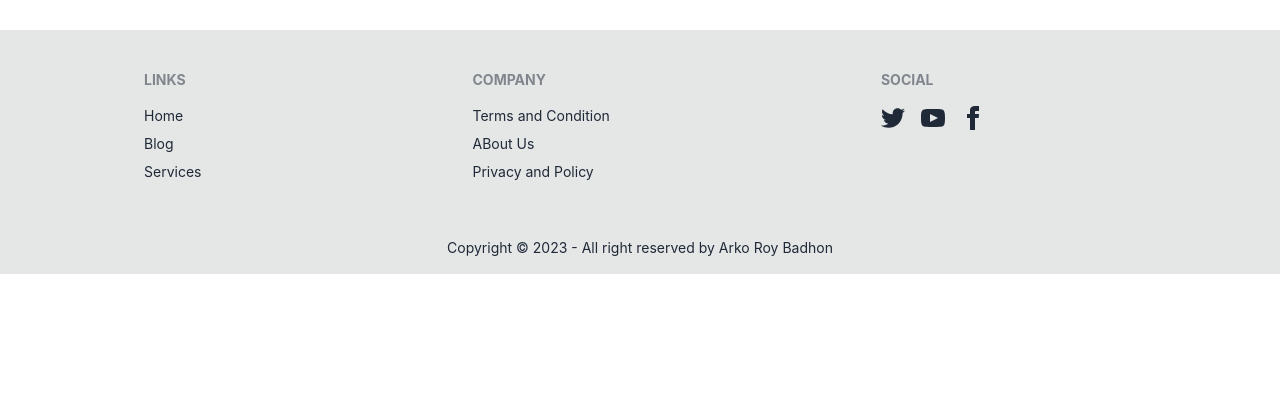
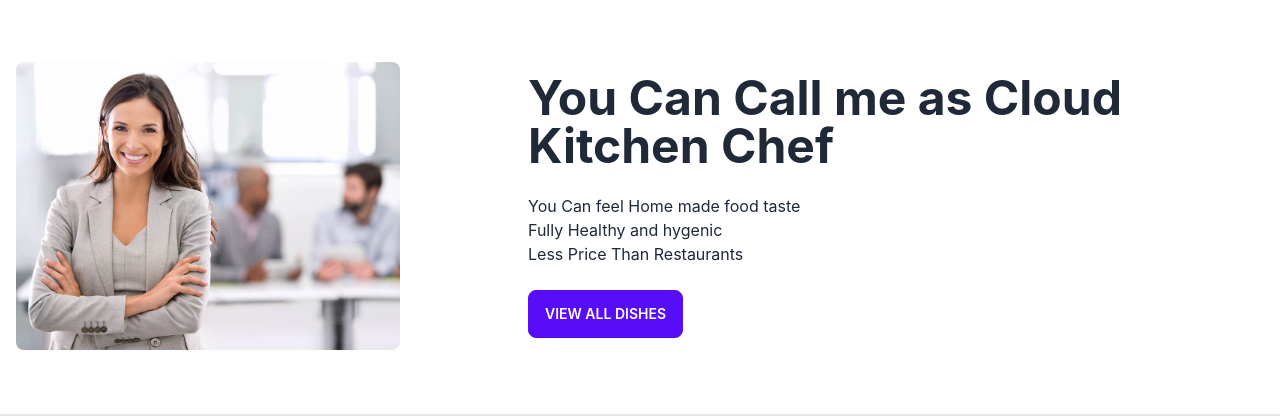
Before and after one commit to ArkoRoyBadhon/Cooking-corner-client-public, a React (Create React App) app: page / in a window 1280 px wide. Shown: the part 1146-1562 px from the top of the page. Before the commit the page ends 1420 px from the top, so only its background shows below. Built offline with nearby package versions, Linux system fonts and the light colour scheme; no server answers.

Commit message:
new section added in home component

```diff
--- a/src/components/Pages/Home/Home.js
+++ b/src/components/Pages/Home/Home.js
@@ -2,7 +2,8 @@ import React, { useEffect, useState } from 'react';
 import img from '../../../assets/cook-circle.gif'
 import ingredient from '../../../assets/ingredients.jpg'
 import ingredient2 from '../../../assets/ingredients2.jpg'
-import food from '../../../assets/food.jpg'
+import modelPerson from '../../../assets/success-women.jpg'
+// import food from '../../../assets/food.jpg'
 import ServiceCard from '../Services/ServiceCard/ServiceCard';
 import { Link } from 'react-router-dom';
 import useTitle from '../../Hooks/useTitle';
@@ -27,8 +28,8 @@ const Home = () => {
                     <img src={img} className="w-4/5 lg:max-w-sm rounded-lg " alt='' />
                     <div className='lg:w-2/4 mx-auto'>
                         <h1 className="text-5xl font-bold">Here is your Chef</h1>
-                        <p className="py-6 w-4/5 mx-auto lg:w-full">Hello I am Arko Roy Badhon. I am the world class chef in bd. I offer some food service or menu to you at very affordable price. You should try me with my services.</p>
-                        <button className="btn btn-primary">View ALL Dishes</button>
+                        <p className="py-6 w-4/5 mx-auto lg:w-full">Hello I am Arko Roy Badhon. I am the world class chef in bd. I offer some home made food service or menu to you at very affordable price. You should try me with my services.</p>
+                        <Link to='/services' className="btn btn-primary">View ALL Dishes</Link>
                     </div>
                 </div>
             </div>
@@ -40,7 +41,7 @@ const Home = () => {
                         <h1 className="mb-5 text-5xl font-bold">Special Discount</h1>
                         <p className="mb-5 text-xl">upto 30%</p>
                         <p className="mb-5 text-md">Very Limited Offer</p>
-                        <button className="btn btn-primary">Buy Now</button>
+                        <Link to='/services' className="btn btn-primary">Buy Now</Link>
                     </div>
                 </div>
             </div>
@@ -70,6 +71,23 @@ const Home = () => {
                     <Link to='/services' className='btn btn-outline btn-primary'>See ALL</Link>
                 </div>
             </div>
+
+            <div className="hero  bg-base-100 my-12">
+                <div className="hero-content flex-col lg:flex-row text-center lg:text-left">
+                    <img src={modelPerson} className="w-4/5 lg:max-w-sm rounded-lg " alt='' />
+                    <div className='lg:w-2/4 mx-auto'>
+                        <h1 className="text-5xl font-bold">You Can Call me as Cloud Kitchen Chef</h1>
+                        <div className="py-6 w-4/5 mx-auto lg:w-full">
+                            <ul>
+                                <li>You Can feel Home made food taste</li>
+                                <li>Fully Healthy and hygenic</li>
+                                <li>Less Price Than Restaurants</li>
+                            </ul>
+                        </div>
+                        <Link to='/services' className="btn btn-primary">View ALL Dishes</Link>
+                    </div>
+                </div>
+            </div>
         </div>
     );
 };
```
